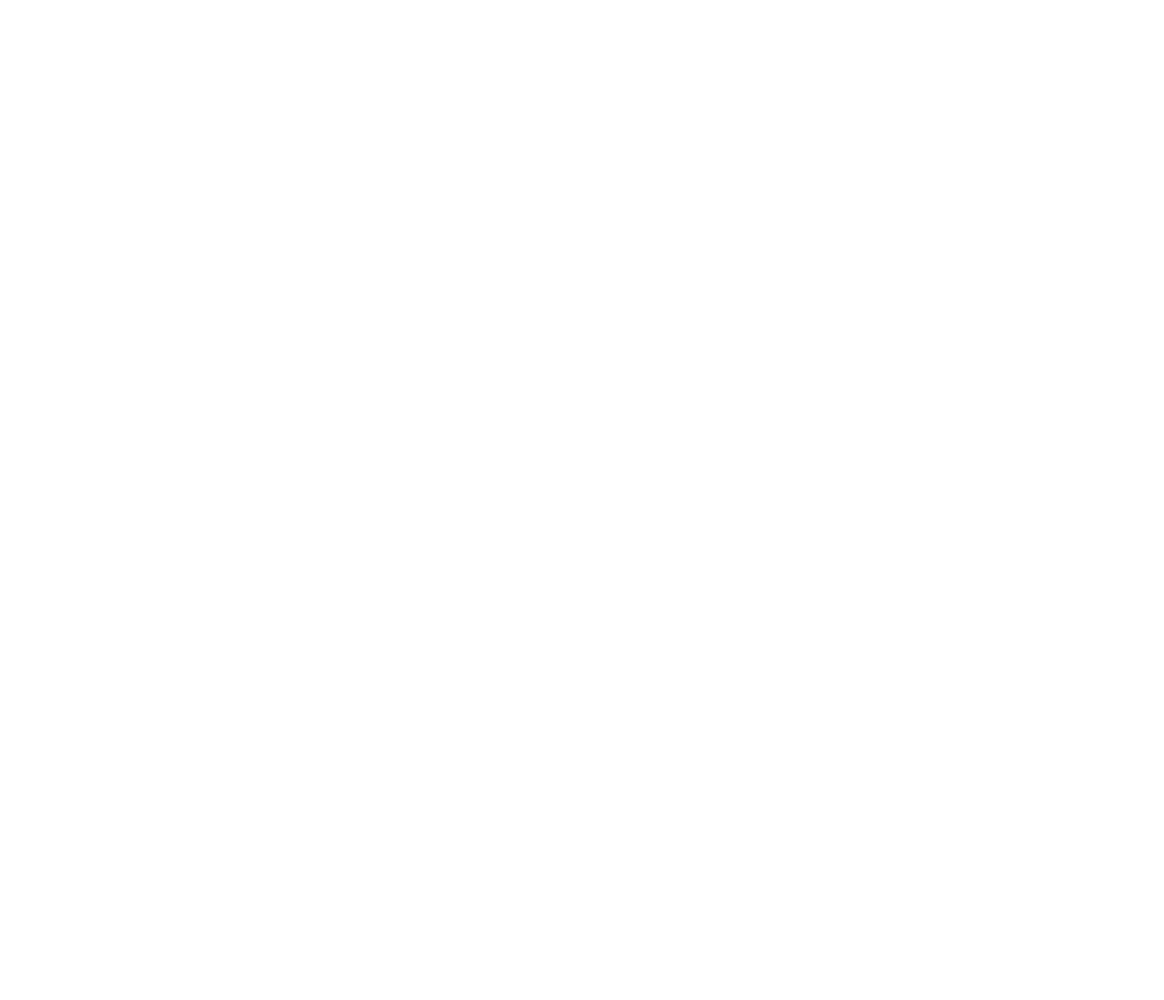
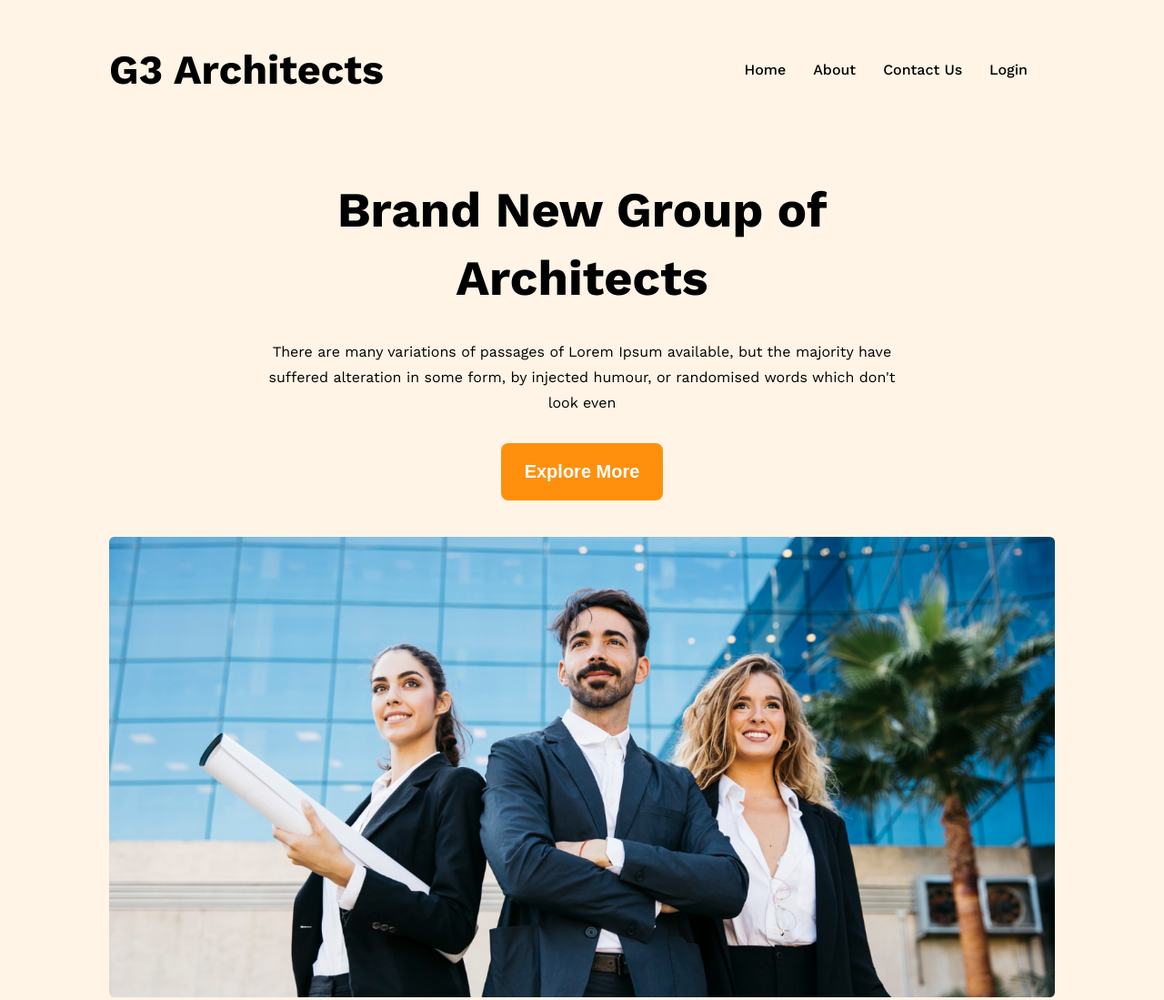
Before and after one commit to kowserahmed121/g3-architects-resources-main, a plain HTML site: page index.html in a window 1280 px wide. Shown: the whole page at 91% size. Before the commit the page ends 800 px from the top, so only its background shows below. Drawn offline with nearby package versions, Linux system fonts and the light colour scheme.

Commit message:
complete header & hero section

```diff
--- a/css/style.css
+++ b/css/style.css
@@ -0,0 +1,102 @@
+@import url('https://fonts.googleapis.com/css2?family=Work+Sans:ital,wght@0,100..900;1,100..900&display=swap');
+
+*{
+    margin: 0;
+    padding: 0;
+    box-sizing: border-box;
+}
+
+body{
+    font-family: "Work Sans", sans-serif;;
+}
+
+/* common style css */
+:root{
+    --paragraph : color: rgb(114, 114, 114);
+    --heading : color: rgb(19, 19, 19);
+    --header-ul : color: rgb(66, 66, 66);
+    --bg-color :rgba(255, 144, 14, 0.1);
+}
+
+/* navber css code here  */
+.nav-container{
+    display: flex;
+    justify-content: space-between;
+    align-items: center;
+    width: 1040px;
+    margin: 0 auto;
+    padding: 50px 0px;
+}
+
+.nav-container ul{
+    display: flex;
+}
+
+.nav-container ul li{
+    list-style: none;
+}
+
+.nav-container ul a{
+    text-decoration: none;
+    margin-right: 30px;
+}
+
+.nav-container h2{
+    color: var(--heading);
+font-size: 45px;
+font-weight: 700;
+line-height: 53px;
+}
+
+.nav-container ul a{
+color: var(--header-ul);
+font-size: 16px;
+font-weight: 500;
+line-height: 26px;
+}
+
+header{
+    background: var(--bg-color);
+}
+
+.bg-content{
+    max-width: 700px;
+    margin: 0 auto;
+    text-align: center;
+}
+
+.bg-content h2{
+    color: var(--heading);
+font-size: 54px;
+font-weight: 700;
+line-height: 75px;
+margin-top: 40px;
+}
+
+.bg-content p{
+  color: var(--paragraph);
+font-size: 16px;
+font-weight: 400;
+line-height: 28px;
+margin: 30px 0px;
+}
+
+.primary-btn{
+    border-radius: 8px;
+background: rgb(255, 144, 14);
+padding: 20px 26px;
+color: rgb(255, 255, 255);
+font-size: 20px;
+font-weight: 600;
+border: none;
+}
+
+.img-container{
+    width: 1040px;
+    margin: 0 auto;
+}
+
+.img-container img{
+    width: 100%;
+    margin: 40px 0px;
+}
--- a/index.html
+++ b/index.html
@@ -7,6 +7,33 @@
     <link rel="stylesheet" href="./css/style.css">
 </head>
 <body>
+    <header class="bg-color">
+        <nav >
+           <section class="nav-container">
+            <h2>G3 Architects</h2>
+            <ul>
+                <li><a href="#">Home</a></li>
+                <li><a href="#">About</a></li>
+                <li><a href="#">Contact Us</a></li>
+                <li><a href="#">Login</a></li>
+            </ul>
+           </section >
+           <section class="bg-content">
+            <h2>Brand New
+                Group of Architects
+                </h2>
+            <p>There are many variations of passages of Lorem Ipsum available, but the majority have suffered alteration in some form, by injected humour, or randomised words which don't look even</p>
+            <button class="primary-btn">       Explore More</button>
+           </section>
+           <section class="img-container">
+            <img src="./images/banner.png" alt="hero img">
+           </section>
+        </nav>
+    </header>
+
+    <main>
+
+    </main>
 
 </body>
 </html>
```
